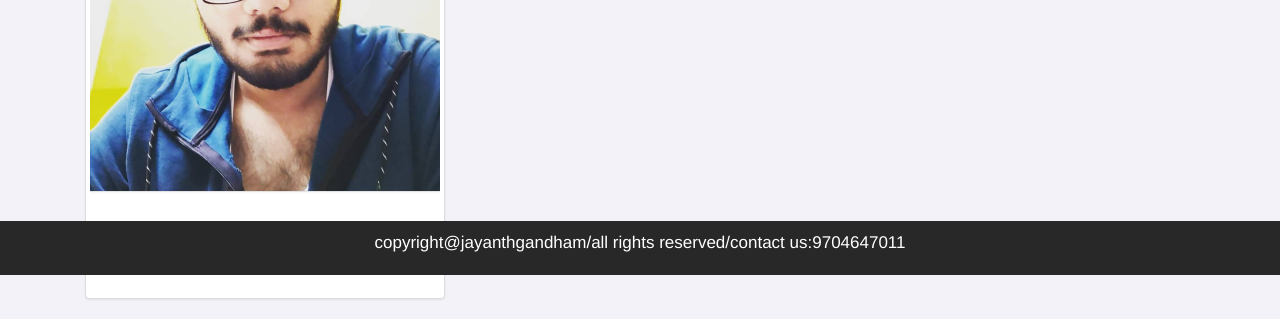
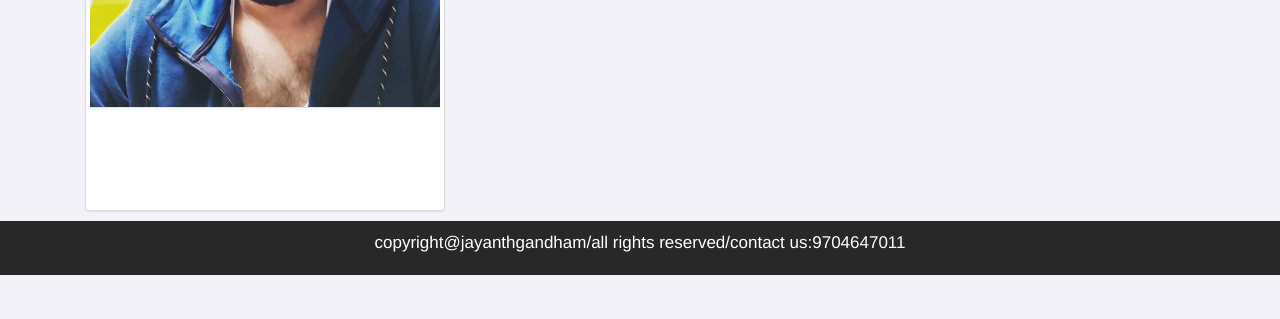
Before and after one commit to Jayanth19524/jayanthgandham_hackathon_MEC, a plain HTML site: page aboutme.html in a window 1280 px wide. Shown: the part 525-844 px from the top of the page. After the commit the page ends 806 px from the top, so only its background shows below. Drawn offline with Linux system fonts and the light colour scheme; files that its build step writes are made by us from their sources.

Commit message:
Add files via upload

```diff
--- a/aboutme.html
+++ b/aboutme.html
@@ -45,13 +45,28 @@ and open the template in the editor.
                     font-size:17px;
                 }
                 img{
-                    width:450px;
-                    height:380px;
+                    width:auto;
+                    height:auto;
                     padding-bottom: 50px;
                     margin-bottom: 50px;
                     margin-top: 20px;
+                    height:auto;
+                    max-width: 100%
                 }
+                .thumbnail{
+                    padding-top:0px;
+                    padding-bottom:0px;
+                    margin-top:0px;
+                    margin-bottom: 70px;
 
+
+                }
+                .reduce{
+                    margin-top:0px;
+                    padding-top:0px;
+                    margin-bottom:0px;
+                    padding-bottom:0px;
+                }
  </style>
 
 
@@ -99,15 +114,13 @@ and open the template in the editor.
                 <div class="col-xs-6">
                     <h2> About Me</h2>
                     <p>
-                       My name is Gandham Jayanth. i am a computer science student at Mahindra Ecole Centrale.
+                       My name is Gandham Jayanth. i am a computer science student at <a href="">Mahindra Ecole Centrale</a>.
                        this website is my personal project. Hope you Like it
                         <br><br>
-
-
-                    </p>
-                        <div class="container">
-                      <div class="row">
-                                <div class="col-sm-4">
+                       </p>
+                        <div class="container reduce">
+                      <div class="row reduce">
+                                <div class="col-sm-4 reduce">
                     <div class= "thumbnail">
                         <img src="jayanth.jpg.png" alt="Responsive image"> </div>
                 </div>
```
Also changed, not shown: index.html (+5 -8 lines).
